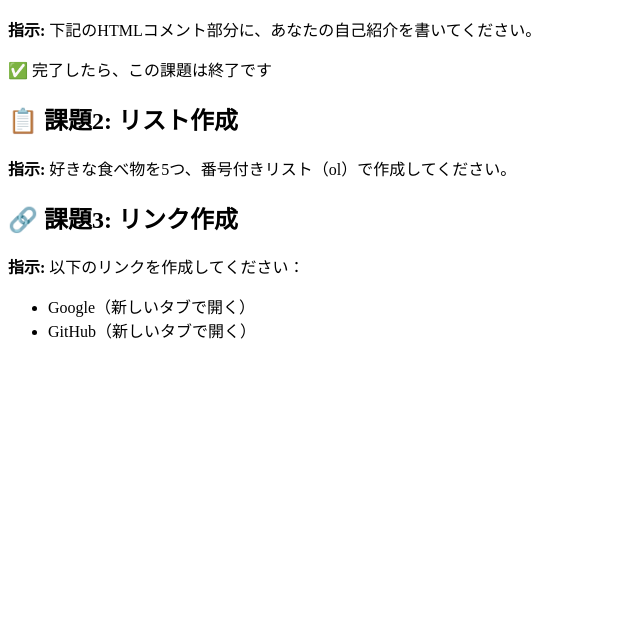
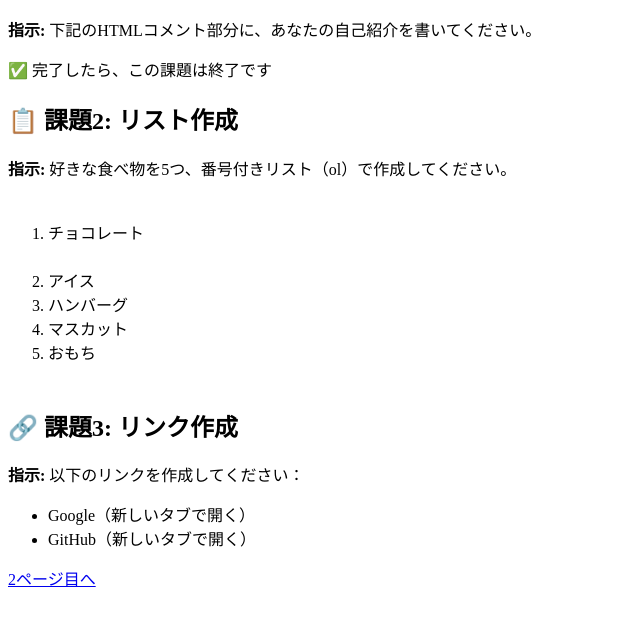
Before and after one commit to omu-aaa24062/omu-aaa24062.github.io, a plain HTML site: page index.html in a window 1280 px wide. Shown: the part 127-752 px from the top of the page, without its empty margins (0-640 px from the left). Drawn offline with Linux system fonts and the light colour scheme.

Commit message:
Update index.html

```diff
--- a/index.html
+++ b/index.html
@@ -13,9 +13,9 @@
         <!-- ここに自己紹介のHTMLを書いてください
         例:
         <h3>自己紹介</h3>
-        <p>名前: 山田太郎</p>
+        <p>名前: 古賀咲希</p>
         <p>職業: 大学生</p>
-        <p>趣味: プログラミング、読書</p>
+        <p>趣味: ドラマ鑑賞</p>
         -->
         <p>✅ 完了したら、この課題は終了です</p>
     </div>
@@ -23,6 +23,13 @@
         <h2>📋 課題2: リスト作成</h2>
         <p><strong>指示:</strong> 好きな食べ物を5つ、番号付きリスト（ol）で作成してください。</p>
         <!-- ここに好きな食べ物のリストを作成してください -->
+        <ol>
+ 　　　 <li>チョコレート</li>
+ 　　　 <li>アイス</li>
+        <li>ハンバーグ</li>
+        <li>マスカット</li>
+        <li>おもち</li>
+　　　　</ol>
     </div>
     <div>
         <h2>🔗 課題3: リンク作成</h2>
@@ -32,6 +39,7 @@
             <li>GitHub（新しいタブで開く）</li>
         </ul>
       <!-- ここにリンクを作成してください -->
+        <a href="second.html">2ページ目へ</a>
     </div>
 </body>
 </html>
```
